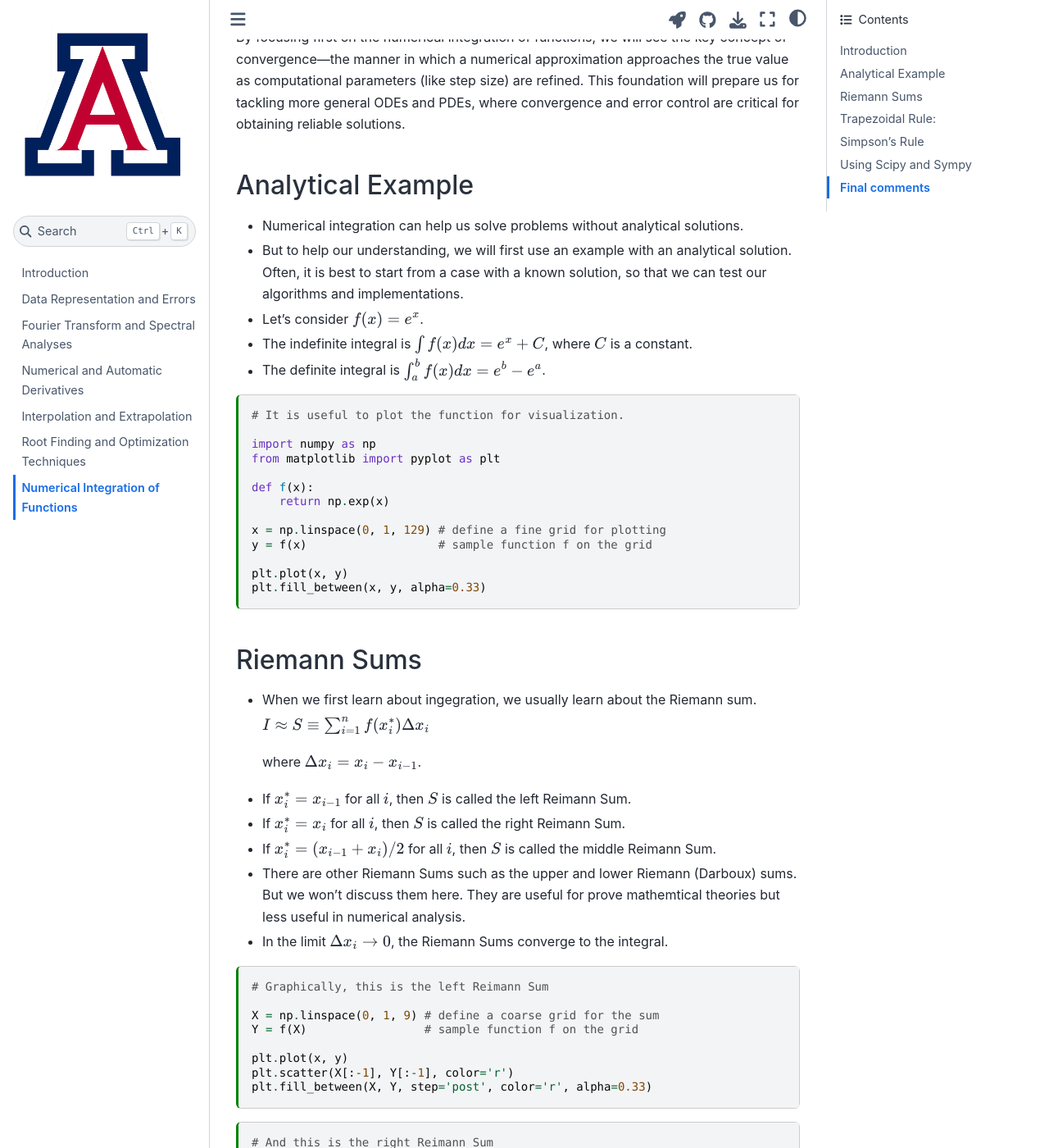
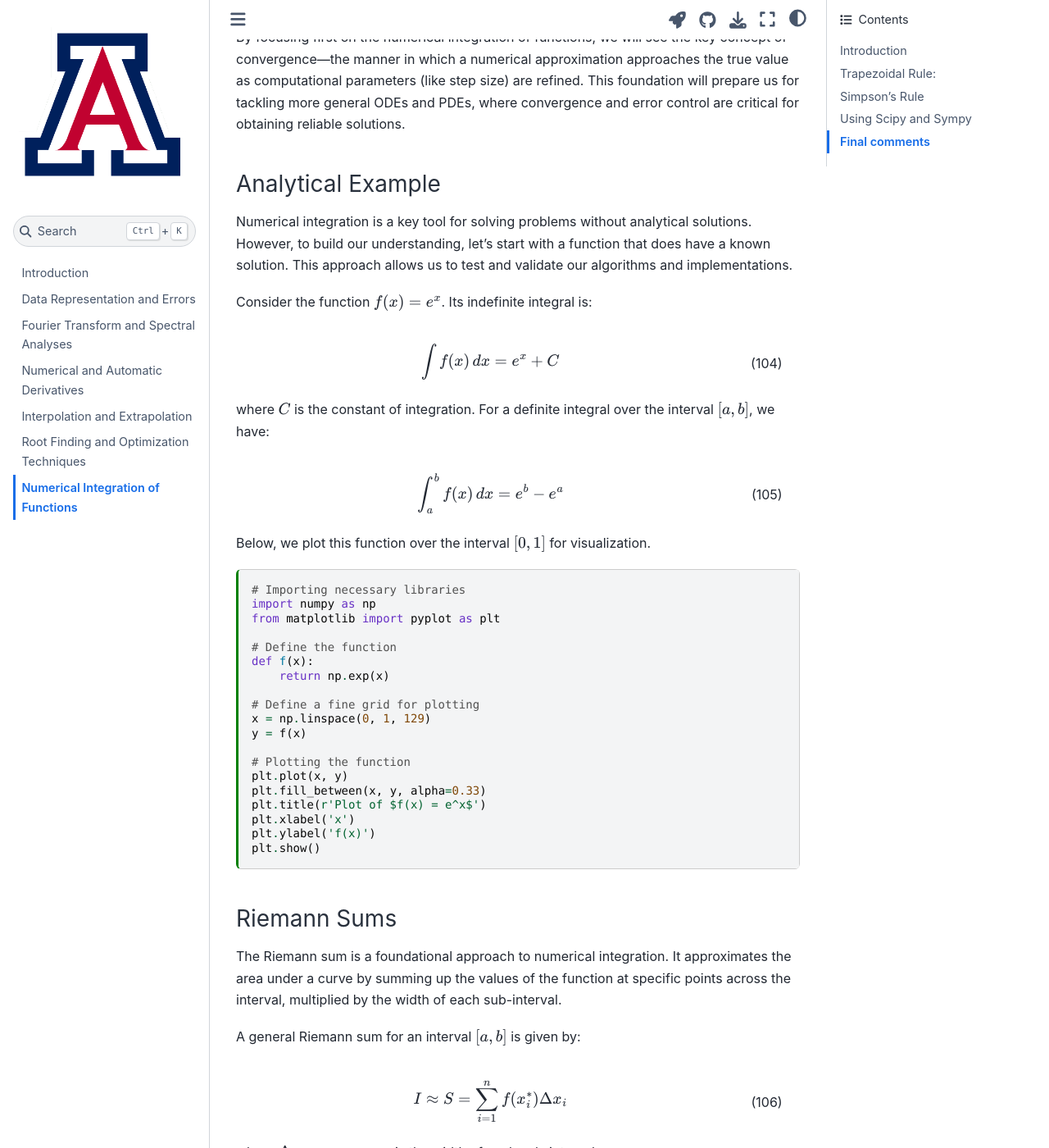
Before and after one commit to ua-2024q3-astr513/astr513, a Jupyter Book: the page built from docs/integration.md, in a window 1280 px wide and 1400 px high, scrolled down 1073 px. Shown: the whole window at 82% size. Built offline with Jupyter Book 1.0.4 settings and Sphinx 7.4.7 and the Sphinx Book theme 1.1.4, drawn with Linux system fonts in a browser that asks for light colours; some of the changed text lies outside the part shown.

Commit message:
Update the Reimann sum discussion

````diff
--- a/docs/integration.md
+++ b/docs/integration.md
@@ -43,171 +43,159 @@ This foundation will prepare us for tackling more general ODEs and PDEs, where c
 
 +++
 
-## Analytical Example
+### Analytical Example
 
-* Numerical integration can help us solve problems without analytical solutions.
+Numerical integration is a key tool for solving problems without analytical solutions.
+However, to build our understanding, let's start with a function that does have a known solution.
+This approach allows us to test and validate our algorithms and implementations.
 
-* But to help our understanding, we will first use an example with an analytical solution. Often, it is best to start from a case with a known solution, so that we can test our algorithms and implementations.
+Consider the function $f(x) = e^x$.
+Its indefinite integral is:
+\begin{align}
+\int f(x) \, dx = e^x + C
+\end{align}
+where $C$ is the constant of integration.
+For a definite integral over the interval $[a, b]$, we have:
+\begin{align}
+\int_a^b f(x) \, dx = e^b - e^a
+\end{align}
 
-* Let's consider $f(x) = e^{x}$.
-
-* The indefinite integral is $\int f(x) dx = e^{x} + C$, where $C$ is a constant.
-
-* The definite integral is $\int_a^b f(x) dx = e^{b} - e^{a}$.
+Below, we plot this function over the interval $[0, 1]$ for visualization.
 
 ```{code-cell} ipython3
-# It is useful to plot the function for visualization.
-
+# Importing necessary libraries
 import numpy as np
 from matplotlib import pyplot as plt
 
+# Define the function
 def f(x):
     return np.exp(x)
 
-x = np.linspace(0, 1, 129) # define a fine grid for plotting
-y = f(x)                   # sample function f on the grid
+# Define a fine grid for plotting
+x = np.linspace(0, 1, 129)
+y = f(x)
 
+# Plotting the function
 plt.plot(x, y)
 plt.fill_between(x, y, alpha=0.33)
+plt.title(r'Plot of $f(x) = e^x$')
+plt.xlabel('x')
+plt.ylabel('f(x)')
+plt.show()
 ```
 
-## Riemann Sums
+### Riemann Sums
 
-* When we first learn about ingegration, we usually learn about the Riemann sum.
+The Riemann sum is a foundational approach to numerical integration.
+It approximates the area under a curve by summing up the values of the function at specific points across the interval, multiplied by the width of each sub-interval.
 
-    $I \approx S \equiv \sum_{i = 1}^n f(x_i^*) \Delta x_i$
+A general Riemann sum for an interval $[a, b]$ is given by:
+\begin{align}
+I \approx S = \sum_{i=1}^n f(x_i^*) \Delta x_i
+\end{align}
+where $\Delta x_i = x_i - x_{i-1}$ is the width of each sub-interval.
 
-  where $\Delta x_i = x_i - x_{i-1}$.
+There are different types of Riemann sums:
 
-* If $x_i^* = x_{i-1}$ for all $i$, then $S$ is called the left Reimann Sum.
+- **Left Riemann Sum**: $x_i^* = x_{i-1}$
+- **Right Riemann Sum**: $x_i^* = x_i$
+- **Middle Riemann Sum**: $x_i^* = \frac{x_{i-1} + x_i}{2}$
 
-* If $x_i^* = x_i$ for all $i$, then $S$ is called the right Reimann Sum.
+As $\Delta x_i \rightarrow 0$, these sums converge to the exact integral.
 
-* If $x_i^* = (x_{i-1} + x_i)/2$ for all $i$, then $S$ is called the middle Reimann Sum.
-
-* There are other Riemann Sums such as the upper and lower Riemann (Darboux) sums.  But we won't discuss them here.  They are useful for prove mathemtical theories but less useful in numerical analysis.
-
-* In the limit $\Delta x_i \rightarrow 0$, the Riemann Sums converge to the integral.
+Below, we visualize each type of Riemann sum for $f(x) = e^x$ on a coarse grid over the interval $[0, 1]$.
 
 ```{code-cell} ipython3
-# Graphically, this is the left Reimann Sum
+# Define a coarse grid for visualization
+X = np.linspace(0, 1, 9)
+Y = f(X)
 
-X = np.linspace(0, 1, 9) # define a coarse grid for the sum
-Y = f(X)                 # sample function f on the grid
-
+# Plot Left Riemann Sum
 plt.plot(x, y)
 plt.scatter(X[:-1], Y[:-1], color='r')
 plt.fill_between(X, Y, step='post', color='r', alpha=0.33)
+plt.title('Left Riemann Sum for $f(x) = e^x$')
+plt.show()
 ```
 
 ```{code-cell} ipython3
-# And this is the right Reimann Sum
-
+# Plot Right Riemann Sum
 plt.plot(x, y)
 plt.scatter(X[1:], Y[1:], color='r')
 plt.fill_between(X, Y, step='pre', color='r', alpha=0.33)
+plt.title('Right Riemann Sum for $f(x) = e^x$')
+plt.show()
 ```
 
 ```{code-cell} ipython3
-# And this is the middle Reimann Sum
-
-X = np.linspace(0, 1, 9)
-X = 0.5 * (X[:-1] + X[1:])
-Y = f(X)
+# Plot Middle Riemann Sum
+X_mid = 0.5 * (X[:-1] + X[1:])
+Y_mid = f(X_mid)
 
 plt.plot(x, y)
-plt.scatter(X, Y, color='r')
-plt.fill_between(np.concatenate([[0], X, [1]]),
-                 np.concatenate([Y[:1], Y, Y[-1:]]),
+plt.scatter(X_mid, Y_mid, color='r')
+plt.fill_between(np.concatenate([[0], X_mid, [1]]),
+                 np.concatenate([Y_mid[:1], Y_mid, Y_mid[-1:]]),
                  step='mid', color='r', alpha=0.33)
+plt.title('Middle Riemann Sum for $f(x) = e^x$')
+plt.show()
+```
+
+### Computing Riemann Sums
+
+Let's now compute each Riemann sum numerically and compare it with the exact solution.
+
+```{code-cell} ipython3
+# Left Riemann Sum calculation
+N = 8
+D = 1 / N
+X_left = [D * i for i in range(N)]
+S_left = np.sum(f(X_left) * D)
+
+print('Left Riemann Sum:', S_left)
+
+# Exact solution
+I = f(1) - f(0)
+print('Analytical solution:', I)
+
+# Error analysis
+aerr_left = abs(I - S_left)
+rerr_left = abs((I - S_left) / I)
+print('Absolute error:', aerr_left)
+print(f'Relative error: {100 * rerr_left:.2f} %')
 ```
 
 ```{code-cell} ipython3
-# We can easily compute the Riemann sums numerically!
-#
-# Here's the left Riemann sum.
+# Right Riemann Sum calculation
+X_right = [D * (i + 1) for i in range(N)]
+S_right = np.sum(f(X_right) * D)
 
-N = 8
-D = 1 / N
-X = [D * i for i in range(N)]
-S = np.sum(f(X) * D)
+print('Right Riemann Sum:', S_right)
 
-print('Left Riemann Sum:', S)
-
-# And we can compare it with the true answer
-
-I = f(1) - f(0)
-print('Analytical solution:', I)
-
-# The difference is
-aerr = abs(I - S)
-print('Absolute error:', aerr)
-
-rerr = abs((I - S)/I)
-print(f'Relative error: {100 * rerr:.2f} %')
+# Error analysis
+aerr_right = abs(I - S_right)
+rerr_right = abs((I - S_right) / I)
+print('Absolute error:', aerr_right)
+print(f'Relative error: {100 * rerr_right:.2f} %')
 ```
 
 ```{code-cell} ipython3
-# Let's try to implement the right Riemann sum.
+# Middle Riemann Sum calculation
+X_mid = [D * (i + 0.5) for i in range(N)]
+S_mid = np.sum(f(X_mid) * D)
 
-N = 8
-D = 1 / N
-X = [D * (i+1) for i in range(N)] # note the (i+1) here
-S = np.sum(f(X) * D)
+print('Middle Riemann Sum:', S_mid)
 
-print('Right Riemann Sum:', S)
+# Error analysis
+aerr_mid = abs(I - S_mid)
+rerr_mid = abs((I - S_mid) / I)
+print('Absolute error:', aerr_mid)
+print(f'Relative error: {100 * rerr_mid:.2f} %')
 ```
 
-```{code-cell} ipython3
-# And we can compare it with the true answer
-
-I = f(1) - f(0)
-print('Analytical solution:', I)
-```
-
-```{code-cell} ipython3
-# The difference is
-aerr = abs(I - S)
-print('Absolute error:', aerr)
-
-rerr = abs((I - S)/I)
-print(f'Relative error: {100 * rerr:.2f} %')
-```
-
-```{code-cell} ipython3
-# Let's also implement the middle Riemann sum.
-
-N = 8
-D = 1 / N
-X = [D * (i+0.5) for i in range(N)] # note the (i+0.5) here
-S = np.sum(f(X) * D)
-
-print('Middle Riemann Sum:', S)
-```
-
-```{code-cell} ipython3
-# And we can compare it with the true answer
-
-I = f(1) - f(0)
-print('Analytical solution:', I)
-```
-
-```{code-cell} ipython3
-# The difference is
-aerr = abs(I - S)
-print('Absolute error:', aerr)
-
-rerr = abs((I - S)/I)
-print(f'Relative error: {100 * rerr:.2f} %')
-```
-
-* For this particular case, the middle Riemann sum gives us much accurate solution!
-
-* This may be clear from the figures already.
-
-* However, if we refine the step size, clearly the errors in the left and right Riemann sums will reduce as well.
-
-* How does the error depend on the step size?
+By calculating and visualizing the left, right, and middle Riemann sums, we see how each approximation compares to the exact integral.
+The middle Riemann sum often provides a more accurate result, demonstrating that even small changes in the method can impact accuracy.
+This understanding of Riemann sums lays the groundwork for more advanced numerical integration techniques that we will explore next.
 
 ```{code-cell} ipython3
 # Let's define a function with different parameters
````
Also changed, not shown: other parts of docs/integration.md (+1 -1 lines).
